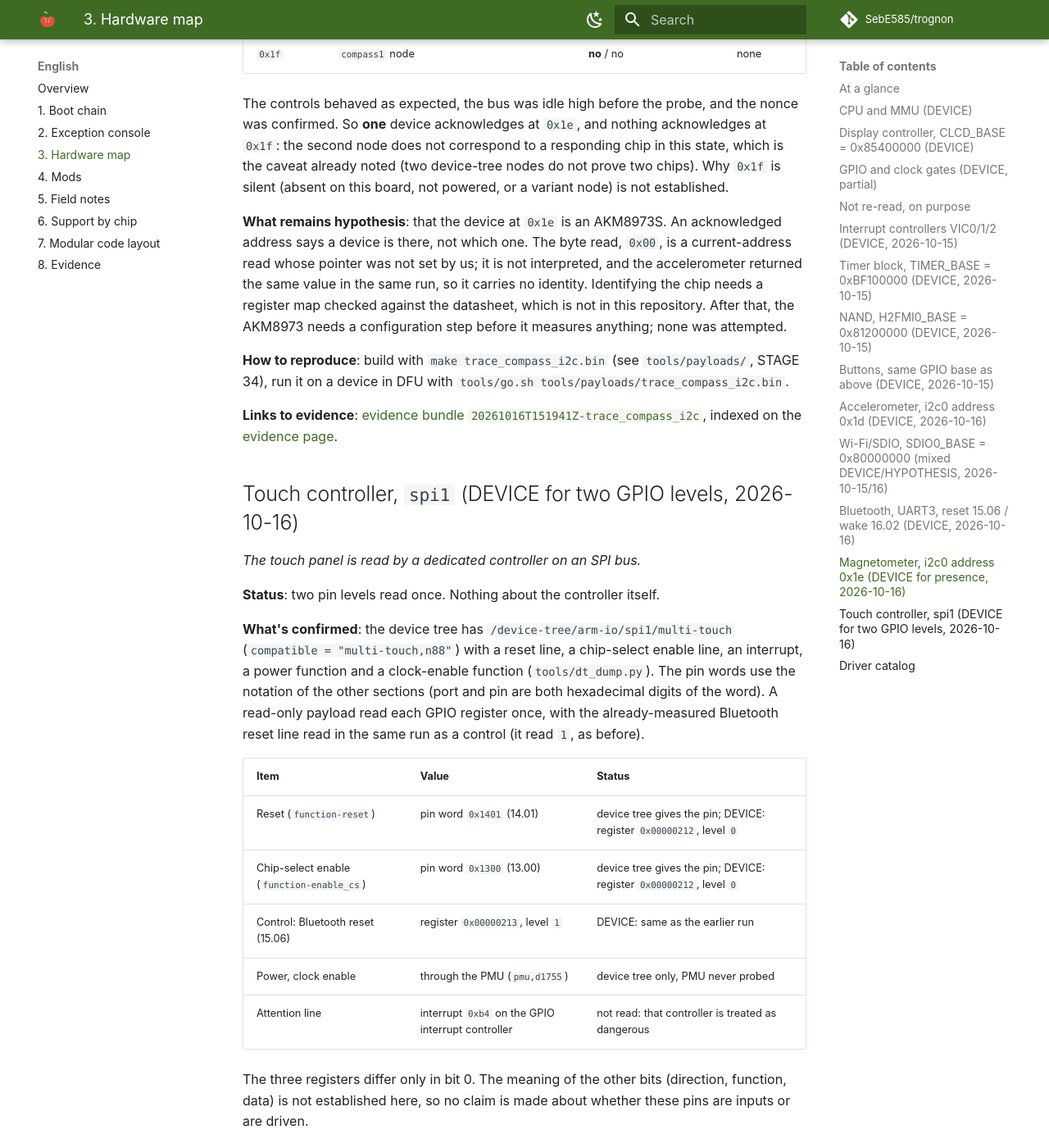
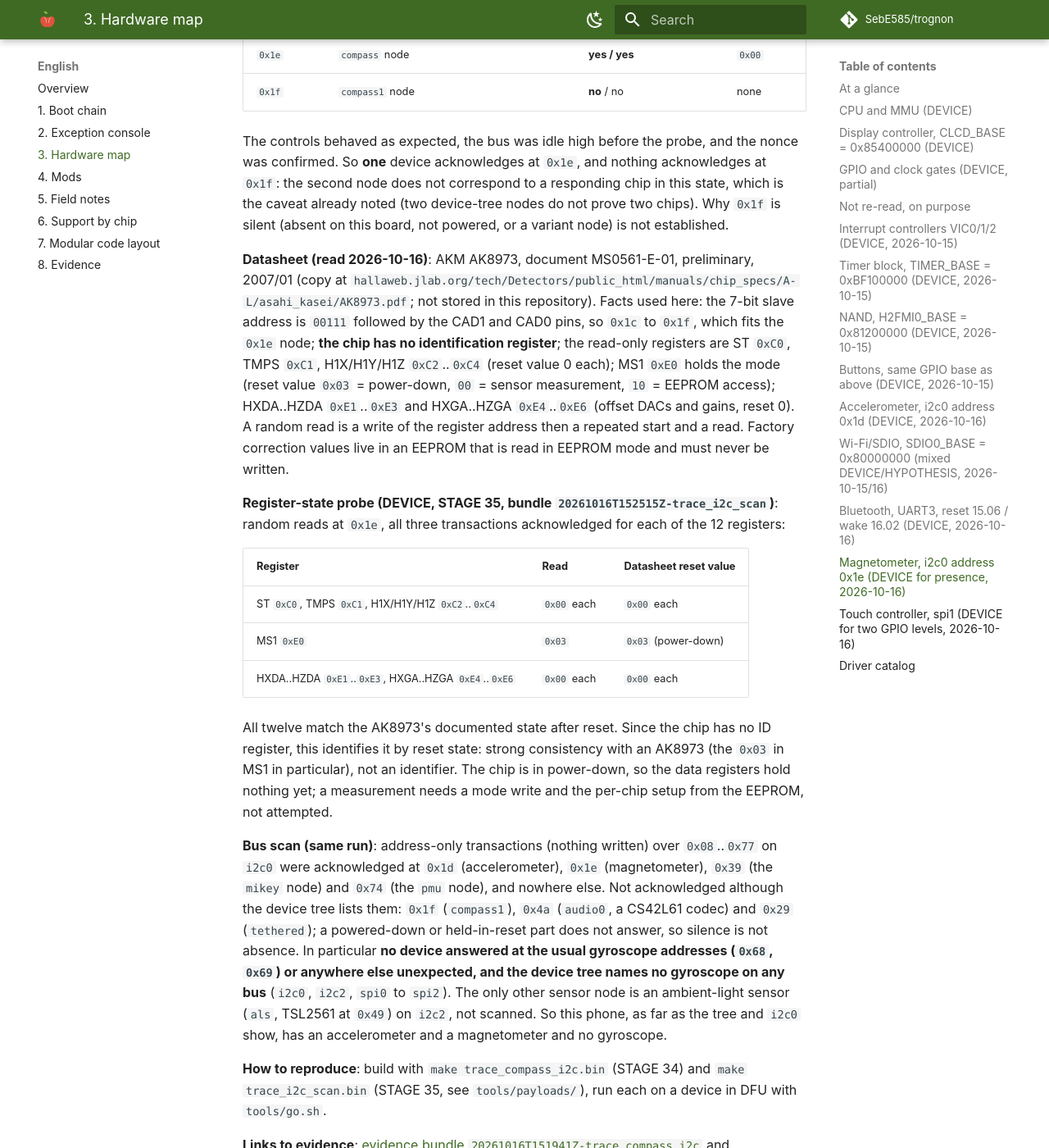
Before and after one commit to SebE585/trognon, an MkDocs documentation site: the page built from docs/en/03-hardware-map.md, in a window 1280 px wide and 1400 px high, scrolled down 28036 px. Shown: the whole window at 82% size. Built offline with MkDocs 1.6.1 and Material for MkDocs 9.7.7, drawn with Linux system fonts in a browser that asks for light colours; comment, search, counter and statistics services are not loaded; some of the changed text lies outside the part shown.

Commit message:
hardware: AK8973 datasheet facts, register reset-state probe, i2c0 bus scan (no gyroscope)

```diff
--- a/docs/en/03-hardware-map.md
+++ b/docs/en/03-hardware-map.md
@@ -18,7 +18,7 @@
 | Buttons | All 5 buttons mapped by GPIO difference | Mapping found by observed difference, not by name | [Buttons](#buttons-same-gpio-base-as-above-device-2026-10-15) |
 | Accelerometer | Identifier read; powered up with a verified write; all three axes read with both signs or a known direction: +X right edge, +Y top, +Z out of the screen, about 56 counts per g, offsets near +1.5 / -6 / +3 counts | Exact chip model, axis directions, scale and calibration | [Accelerometer](#accelerometer-i2c0-address-0x1d-device-2026-10-16) |
 | Wi-Fi/SDIO | Base address and GPIO lines confirmed; SDHCI layout confirmed in the IOP's own firmware | Which register window the IOP's SDHCI driver actually uses, and why CPU-side writes don't stick | [Wi-Fi/SDIO](#wi-fisdio-sdio0_base-0x80000000-mixed-devicehypothesis-2026-10-1516) |
-| Magnetometer | An I2C device acknowledges address `0x1e`; `0x1f` does not | Identity of the chip at `0x1e`, any register, any measurement | [Magnetometer](#magnetometer-i2c0-address-0x1e-device-2026-10-16) |
+| Magnetometer | A device at `0x1e` returns the AK8973's documented reset state in 12 registers; `0x1f` is silent; no gyroscope on `i2c0` | A measurement (needs EEPROM-derived setup), the role of `0x1f` | [Magnetometer](#magnetometer-i2c0-address-0x1e-device-2026-10-16) |
 | Touch controller | Reset and chip-select GPIO levels read (one run) | Polarity, power and clock via the PMU, SPI transaction, any response | [Bluetooth](#bluetooth-uart3-reset-1506-wake-1602-device-2026-10-16) |
 
 **Reading the tags**: **DEVICE** means observed on this real phone (a read, or a write
@@ -837,9 +837,9 @@
 
 *The magnetometer measures the magnetic field, from which a compass heading can be computed.*
 
-**Status**: something answers at `0x1e`. Nothing is known yet about what it is.
+**Status**: a device at `0x1e` returns exactly the AK8973's documented reset state. No measurement yet.
 
-**What's confirmed**: the device tree has two nodes on `i2c0`, `compass` (address `0x1e`, with an
+**What's confirmed (first probe, STAGE 34)**: the device tree has two nodes on `i2c0`, `compass` (address `0x1e`, with an
 interrupt) and `compass1` (`0x1f`, no interrupt), both `compass,akm8973s`. A read-only probe
 on the same bit-banged bus as the accelerometer tried four addresses with two minimal
 transactions each (address + write then stop; if acknowledged, address + read, one byte,
@@ -858,17 +858,46 @@
 already noted (two device-tree nodes do not prove two chips). Why `0x1f` is silent (absent on
 this board, not powered, or a variant node) is not established.
 
-**What remains hypothesis**: that the device at `0x1e` is an AKM8973S. An acknowledged address
-says a device is there, not which one. The byte read, `0x00`, is a current-address read whose
-pointer was not set by us; it is not interpreted, and the accelerometer returned the same
-value in the same run, so it carries no identity. Identifying the chip needs a register map
-checked against the datasheet, which is not in this repository. After that, the AKM8973
-needs a configuration step before it measures anything; none was attempted.
+**Datasheet (read 2026-10-16)**: AKM AK8973, document MS0561-E-01, preliminary, 2007/01 (copy
+at `hallaweb.jlab.org/tech/Detectors/public_html/manuals/chip_specs/A-L/asahi_kasei/AK8973.pdf`;
+not stored in this repository). Facts used here: the 7-bit slave address is `00111` followed by
+the CAD1 and CAD0 pins, so `0x1c` to `0x1f`, which fits the `0x1e` node; **the chip has no
+identification register**; the read-only registers are ST `0xC0`, TMPS `0xC1`, H1X/H1Y/H1Z
+`0xC2`..`0xC4` (reset value 0 each); MS1 `0xE0` holds the mode (reset value `0x03` = power-down,
+`00` = sensor measurement, `10` = EEPROM access); HXDA..HZDA `0xE1`..`0xE3` and HXGA..HZGA
+`0xE4`..`0xE6` (offset DACs and gains, reset 0). A random read is a write of the register
+address then a repeated start and a read. Factory correction values live in an EEPROM that is
+read in EEPROM mode and must never be written.
 
-**How to reproduce**: build with `make trace_compass_i2c.bin` (see `tools/payloads/`, STAGE
-34), run it on a device in DFU with `tools/go.sh tools/payloads/trace_compass_i2c.bin`.
+**Register-state probe (DEVICE, STAGE 35, bundle `20261016T152515Z-trace_i2c_scan`)**: random
+reads at `0x1e`, all three transactions acknowledged for each of the 12 registers:
 
-**Links to evidence**: [evidence bundle `20261016T151941Z-trace_compass_i2c`](https://github.com/SebE585/trognon/tree/main/evidence/20261016T151941Z-trace_compass_i2c), indexed on the [evidence page](08-evidence.md).
+| Register | Read | Datasheet reset value |
+|---|---|---|
+| ST `0xC0`, TMPS `0xC1`, H1X/H1Y/H1Z `0xC2`..`0xC4` | `0x00` each | `0x00` each |
+| MS1 `0xE0` | `0x03` | `0x03` (power-down) |
+| HXDA..HZDA `0xE1`..`0xE3`, HXGA..HZGA `0xE4`..`0xE6` | `0x00` each | `0x00` each |
+
+All twelve match the AK8973's documented state after reset. Since the chip has no ID register,
+this identifies it by reset state: strong consistency with an AK8973 (the `0x03` in MS1 in
+particular), not an identifier. The chip is in power-down, so the data registers hold nothing
+yet; a measurement needs a mode write and the per-chip setup from the EEPROM, not attempted.
+
+**Bus scan (same run)**: address-only transactions (nothing written) over `0x08`..`0x77` on
+`i2c0` were acknowledged at `0x1d` (accelerometer), `0x1e` (magnetometer), `0x39` (the `mikey`
+node) and `0x74` (the `pmu` node), and nowhere else. Not acknowledged although the device tree
+lists them: `0x1f` (`compass1`), `0x4a` (`audio0`, a CS42L61 codec) and `0x29` (`tethered`);
+a powered-down or held-in-reset part does not answer, so silence is not absence. In particular
+**no device answered at the usual gyroscope addresses (`0x68`, `0x69`) or anywhere else
+unexpected, and the device tree names no gyroscope on any bus** (`i2c0`, `i2c2`, `spi0` to
+`spi2`). The only other sensor node is an ambient-light sensor (`als`, TSL2561 at `0x49`) on
+`i2c2`, not scanned. So this phone, as far as the tree and `i2c0` show, has an accelerometer
+and a magnetometer and no gyroscope.
+
+**How to reproduce**: build with `make trace_compass_i2c.bin` (STAGE 34) and `make trace_i2c_scan.bin`
+(STAGE 35, see `tools/payloads/`), run each on a device in DFU with `tools/go.sh`.
+
+**Links to evidence**: [evidence bundle `20261016T151941Z-trace_compass_i2c`](https://github.com/SebE585/trognon/tree/main/evidence/20261016T151941Z-trace_compass_i2c) and [`20261016T152515Z-trace_i2c_scan`](https://github.com/SebE585/trognon/tree/main/evidence/20261016T152515Z-trace_i2c_scan), indexed on the [evidence page](08-evidence.md).
 
 ## Touch controller, `spi1` (DEVICE for two GPIO levels, 2026-10-16)
 
```
Also changed, not shown: docs/en/08-evidence.md (+1 -0 lines), docs/snippets/evidence-table.en.md (+1 -0 lines), docs/snippets/evidence-table.fr.md (+1 -0 lines), 6 other files.
